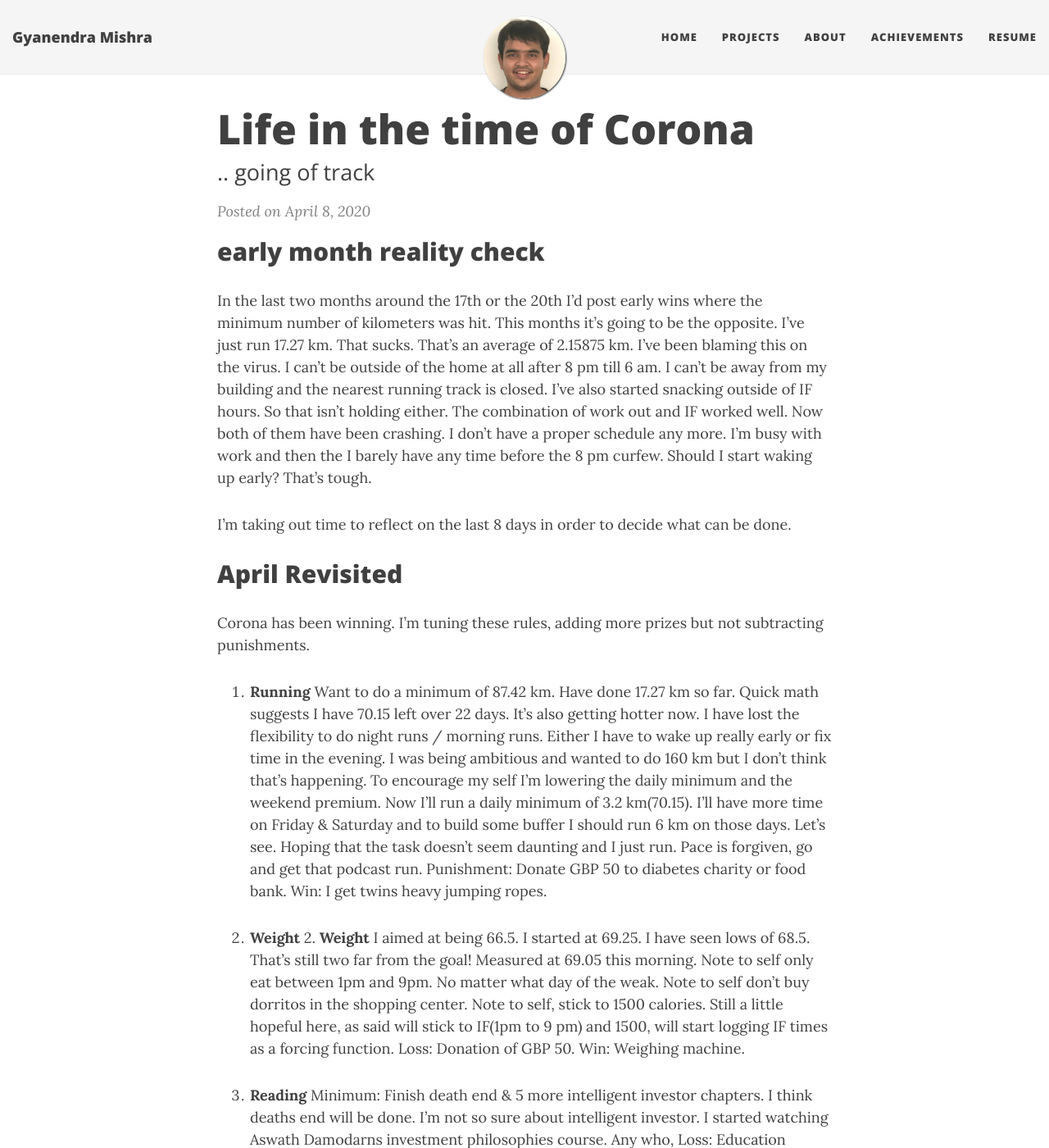
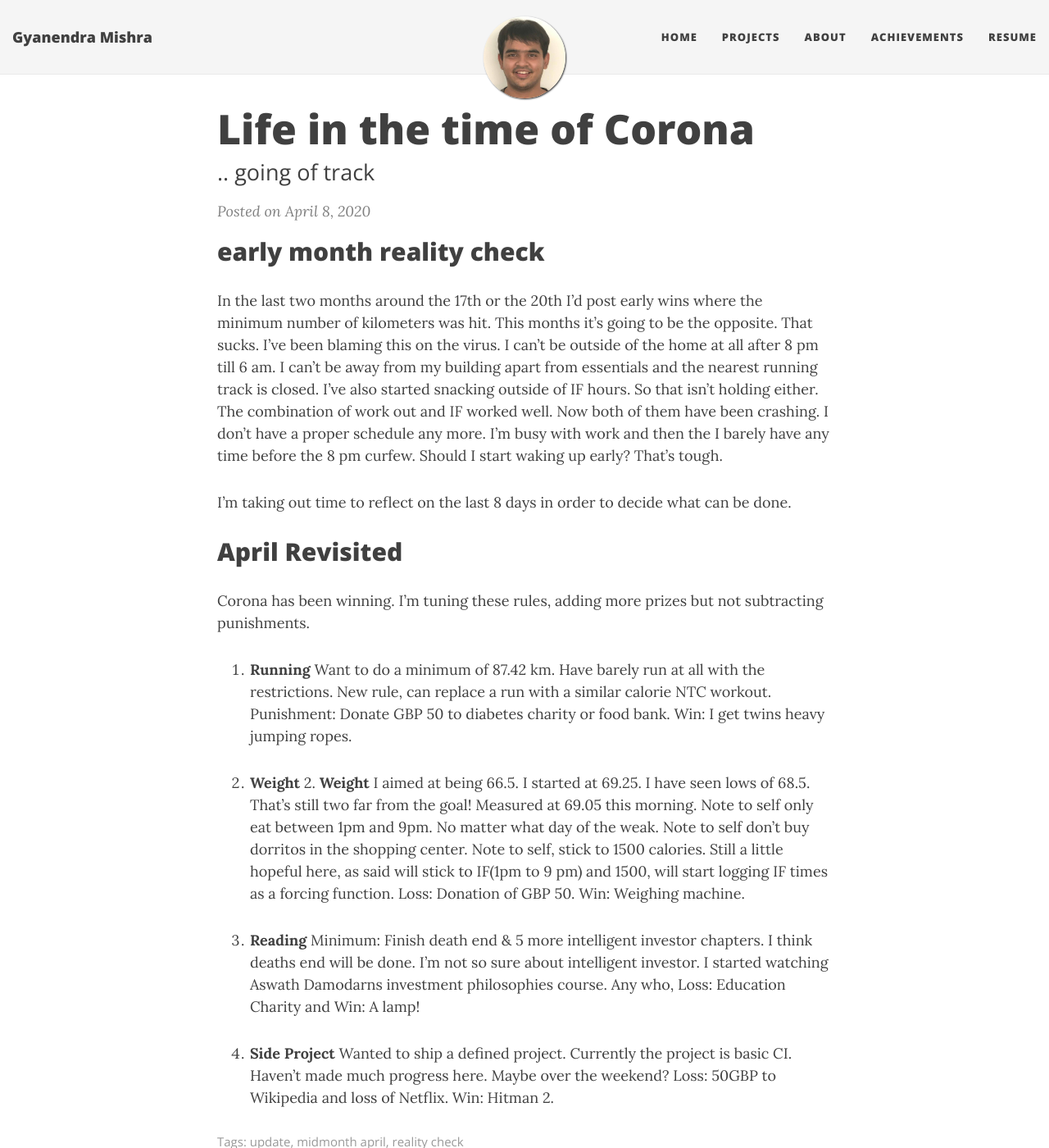
Before and after one commit to h4ck3rk3y/h4ck3rk3y.github.io, a Jekyll site: the page built from _posts/2020-04-08-life-in-the-time-of-corona.md, in a window 1280 px wide and 1400 px high. Shown: the whole window at 82% size. Built offline with Jekyll 4.4.1, drawn with Linux system fonts in a browser that asks for light colours; nearby versions of some CDN libraries; comment, search, counter and statistics services are not loaded.

Commit message:
ntc workouts instead of runs

```diff
--- a/_posts/2020-04-08-life-in-the-time-of-corona.md
+++ b/_posts/2020-04-08-life-in-the-time-of-corona.md
@@ -8,7 +8,7 @@ fb-img: https://gyani.net/img/blog/monkey.png
 
 ## early month reality check
 
-In the last two months around the 17th or the 20th I'd post early wins where the minimum number of kilometers was hit. This months it's going to be the opposite. I've just run 17.27 km. That sucks. That's an average of 2.15875 km. I've been blaming this on the virus. I can't be outside of the home at all after 8 pm till 6 am. I can't be away from my building and the nearest running track is closed. I've also started snacking outside of IF hours. So that isn't holding either. The combination of work out and IF worked well. Now both of them have been crashing. I don't have a proper schedule any more. I'm busy with work and then the I barely have any time before the 8 pm curfew.  Should I start waking up early? That's tough.
+In the last two months around the 17th or the 20th I'd post early wins where the minimum number of kilometers was hit. This months it's going to be the opposite. That sucks.  I've been blaming this on the virus. I can't be outside of the home at all after 8 pm till 6 am. I can't be away from my building apart from essentials and the nearest running track is closed. I've also started snacking outside of IF hours. So that isn't holding either. The combination of work out and IF worked well. Now both of them have been crashing. I don't have a proper schedule any more. I'm busy with work and then the I barely have any time before the 8 pm curfew.  Should I start waking up early? That's tough.
 
 I'm taking out time to reflect on the last 8 days in order to decide what can be done.
 
@@ -16,7 +16,7 @@ I'm taking out time to reflect on the last 8 days in order to decide what can be
 
 Corona has been winning. I'm tuning these rules, adding more prizes but not subtracting punishments.
 
-1. **Running** Want to do a minimum of 87.42 km. Have done 17.27 km so far. Quick math suggests I have 70.15 left over 22 days. It's also getting hotter now. I have lost the flexibility to do night runs / morning runs. Either I have to wake up really early or fix time in the evening. I was being ambitious and wanted to do 160 km but I don't think that's happening. To encourage my self I'm lowering the daily minimum and the weekend premium. Now I'll run a daily minimum of 3.2 km(70.15). I'll have more time on Friday & Saturday and to build some buffer I should run 6 km on those days. Let's see. Hoping that the task doesn't seem daunting and I just run. Pace is forgiven, go and get that podcast run. Punishment: Donate GBP 50 to diabetes charity or food bank. Win: I get twins heavy jumping ropes.
+1. **Running** Want to do a minimum of 87.42 km. Have barely run at all with the restrictions. New rule, can replace a run with a similar calorie NTC workout. Punishment: Donate GBP 50 to diabetes charity or food bank. Win: I get twins heavy jumping ropes.
 
 2. **Weight** 2. **Weight** I aimed at being 66.5. I started at 69.25. I have seen lows of 68.5. That's still two far from the goal! Measured at 69.05 this morning. Note to self only eat between 1pm and 9pm. No matter what day of the weak. Note to self don't buy dorritos in
 the shopping center. Note to self, stick to 1500 calories. Still a little hopeful here, as said will stick to IF(1pm to 9 pm) and 1500, will start logging IF times as a forcing function. Loss: Donation of GBP 50. Win: Weighing machine.
```
